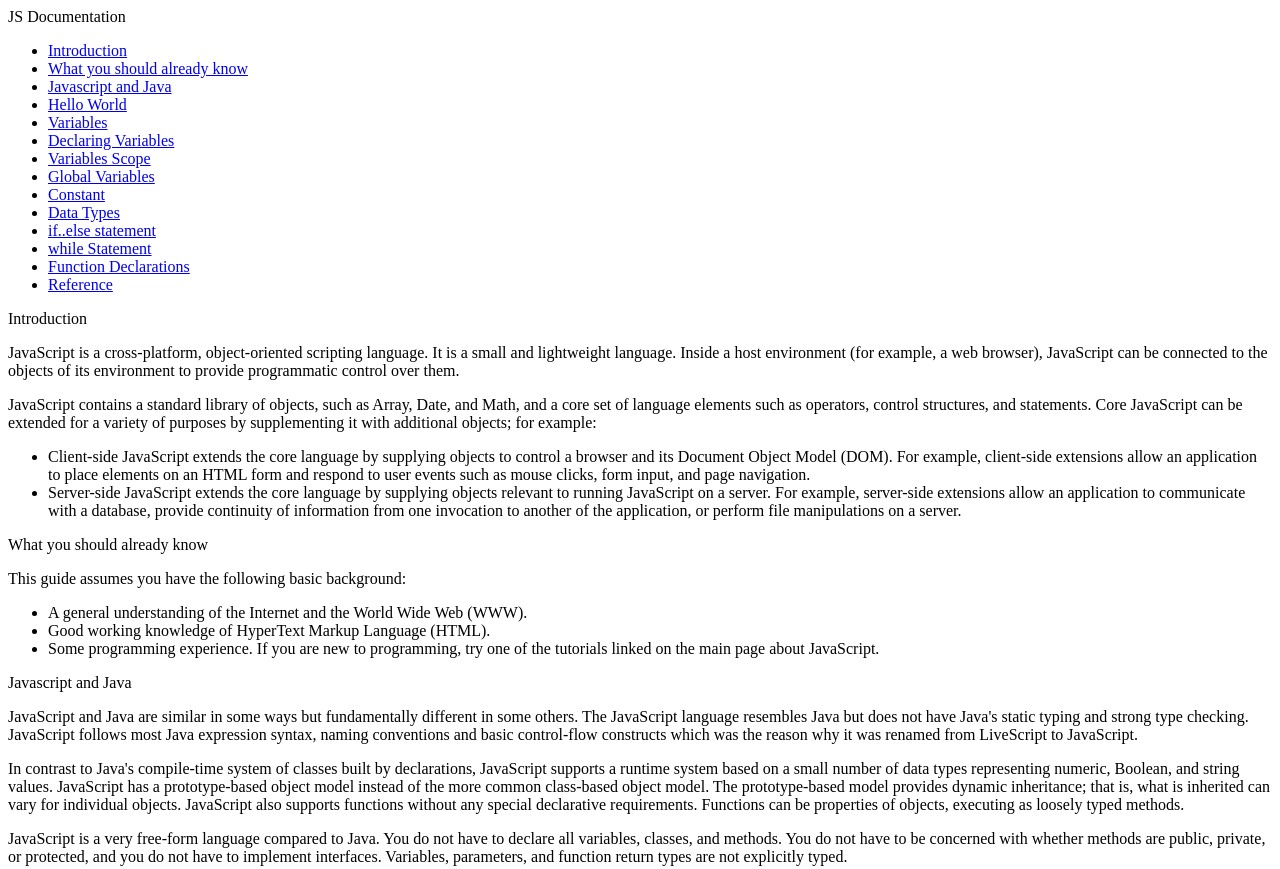
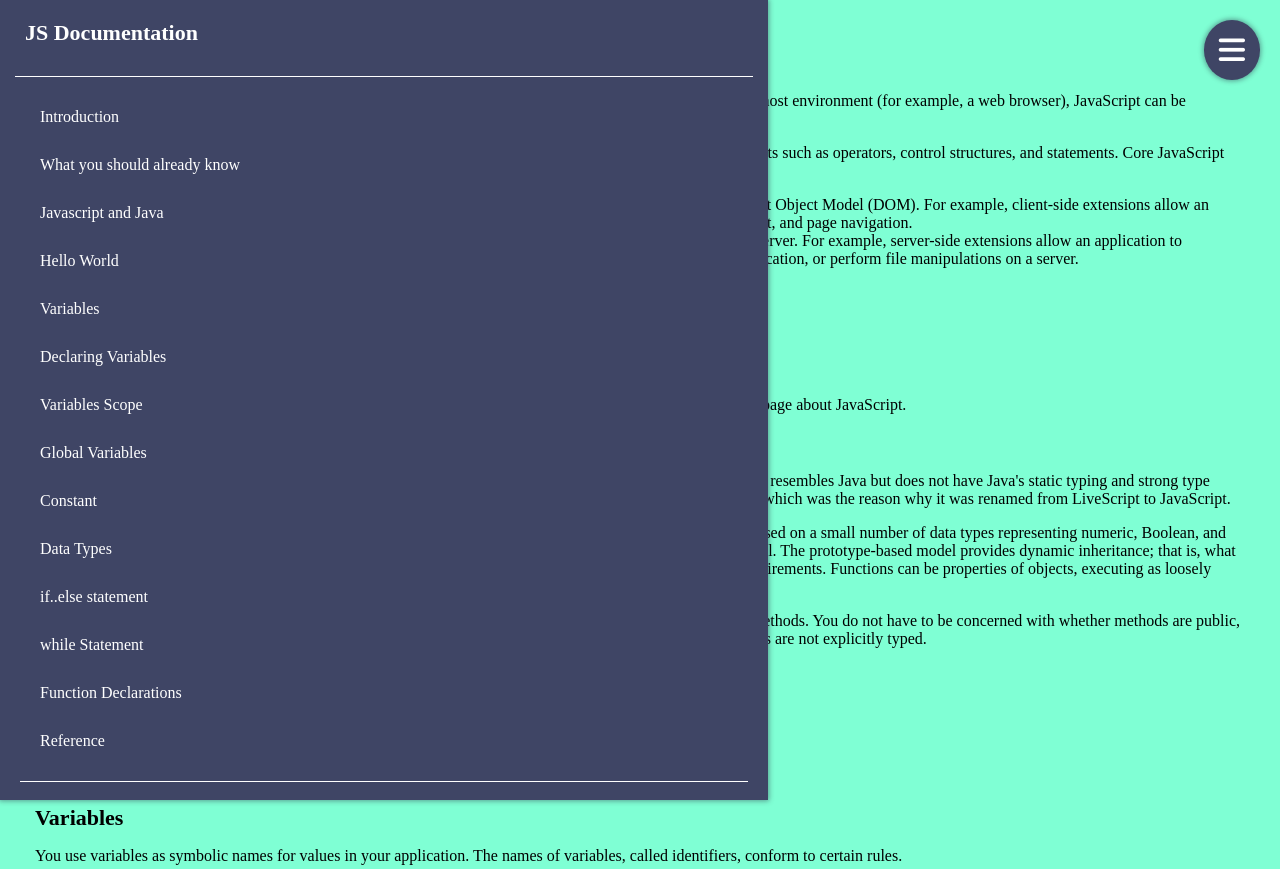
Before and after one commit to fitry29/TechnicalDocPageFCC, a plain HTML site: page index.html in a window 1280 px wide. Shown: the top 869 px of the page. Drawn offline with Linux system fonts and the light colour scheme.

Commit message:
add css jss

```diff
--- a/index.html
+++ b/index.html
@@ -1,12 +1,18 @@
 <html lang="en">
 <head>
-    <meta charset="UTF-8">
-    <meta http-equiv="X-UA-Compatible" content="IE=edge">
     <meta name="viewport" content="width=device-width, initial-scale=1.0">
+    <link rel="stylesheet" href="https://cdnjs.cloudflare.com/ajax/libs/font-awesome/6.4.0/css/all.min.css">
+    <link rel="stylesheet" href="styles.css">
+    <script src="main.js"></script>
     <title>Technical Documentation</title>
 </head>
 <body>
-    <nav id="nabvar">
+    <div id="hamburger">
+        <span id="menu" class="fa fa-bars">
+        </span>
+    </div>
+
+    <nav id="navbar" class="navBar">
         <header>JS Documentation</header>
         <ul>
             <li><a href="#Introduction" class="nav-link">Introduction</a></li>
@@ -24,7 +30,9 @@
             <li><a href="#Function_Declarations" class="nav-link">Function Declarations</a></li>
             <li><a href="#Reference" class="nav-link">Reference</a></li>
         </ul>
+        <p>Code by Fitry</p>
     </nav>
+    <script>clickElement()</script>
     <!--  -->
     <!--  -->
     <!-- MAIN SECTION -->
@@ -330,5 +338,8 @@
             </article>
         </section>
     </main>
+    <footer>
+        <p>Code by Fitry</p>
+    </footer>
 </body>
 </html>
--- /dev/null
+++ b/main.js
@@ -0,0 +1,37 @@
+function clickElement(){
+    // document.getElementById("hamburger").onclick = function(){
+    //     alert("Clicked");
+    // }
+    document.getElementById("hamburger").addEventListener("click", ()=> {
+        // alert("Clicked");
+        var navBar = document.getElementById("navbar");
+
+        // navBar.classList.toggle('nav-toggle');
+
+        if(navBar.style.left == '0%'){
+            navBar.style.left = '-100%';
+            navBar.style.transition = 'transition: all 0.2s ease-in-out';
+        }
+        else{
+            navBar.style.left = '0%';
+            navBar.style.transition = 'transition: all 0.2s ease-in-out';
+        }
+    });
+}
+function toggleNavbar(){
+    var hamburgers = document.getElementById("hamburger");
+    hamburgers.addEventListener("click", toggleFunc());
+}
+
+function toggleFunc(){
+    var navBar = document.getElementById("navbar");
+
+    // navBar.classList.toggle('nav-toggle');
+
+    if(navBar.style.left == '0%'){
+        navBar.style.left = '100%';
+    }
+    else{
+        navBar.style.left = '0%';
+    }
+}
--- /dev/null
+++ b/styles.css
@@ -0,0 +1,79 @@
+/* Hide Scroll bar but keep the functionality */
+*::-webkit-scrollbar {
+    display: none;
+}
+/*  */
+/*  */
+/*  */
+body{
+    margin: 0;
+}
+header{
+    font-size: 22px;
+    font-weight: bold;
+}
+/* HAMBURGER ICON */
+#hamburger{
+    background-color: rgb(63, 69, 101);
+    position: fixed;
+    z-index: 2;
+    padding: 15px 15px;
+    border-radius: 50%;
+    right: 0;
+    margin: 20px;
+    box-shadow: 0px 0px 5px 1px rgba(43, 47, 69, 0.468);
+}
+#hamburger .fa-bars{
+    font-size: 30px;
+    color: white;
+}
+/* NAVBAR CSS */
+#navbar{
+   background-color: rgb(63, 69, 101);
+   color: white;
+   text-align: start;
+   padding: 20px 0px;
+   position: fixed;
+   height: 95%;
+   width: 60%;
+   overflow-y: scroll;
+   left: 0%;
+   transition: all 0.5s ease-in-out;
+   box-shadow: 0px 0px 5px 1px rgba(43, 47, 69, 0.468);
+}
+#navbar header {
+    text-align: start;
+    padding: 0px 30px 30px 10px;
+    margin: 0px 15px;
+    border-bottom: 1px solid white;
+}
+#navbar ul{
+    background-color:rgb(63, 69, 101);
+    padding: 0px;
+}
+#navbar ul li{
+    list-style: none;
+    padding: 15px 40px;
+}
+.nav-link{
+    text-decoration: none;
+    color: white;
+}
+#navbar ul li:hover{
+    background-color: rgb(47, 51, 76);
+}
+.nav-link:hover{
+    text-decoration: underline;
+}
+#navbar p{
+    text-align: center;
+    font-style: italic;
+    padding-top: 20px;
+    margin: 0px 20px;
+    border-top: 1px solid white;
+}
+/* MAIN */
+#main-doc{
+    background-color: aquamarine;
+    padding: 50px 35px;
+}
```
